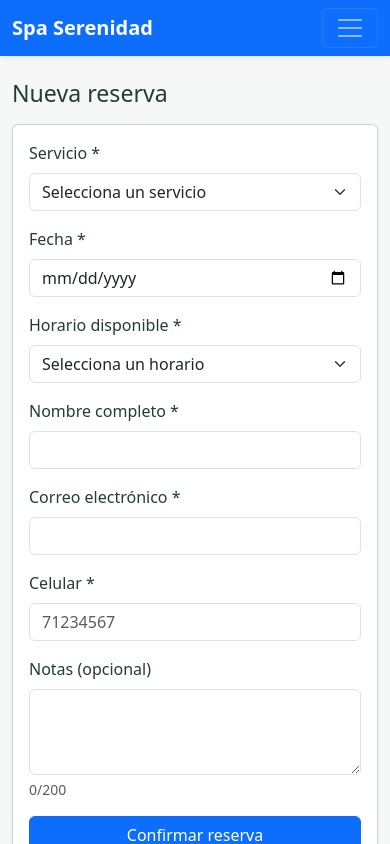
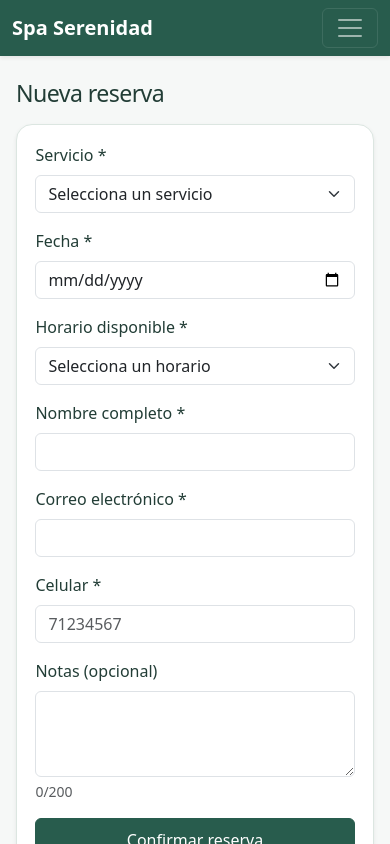
Before and after one commit to lizzy-sys/spa-reservas-angular, an Angular app: page /reservar in a window 390 px wide. Shown: the top 844 px of the page. Built offline with nearby package versions, Linux system fonts and the light colour scheme.

Commit message:
style: mejorar legibilidad, foco y distribución en celular

```diff
--- a/src/styles.scss
+++ b/src/styles.scss
@@ -2,3 +2,24 @@ body { background: #f6f8f7; color: #223d36; }
 app-root { min-height: 100vh; display: flex; flex-direction: column; }
 main { flex: 1; }
 tr.cursor-pointer { cursor: pointer; }
+
+:root { --spa-acento: #285c4d; }
+.navbar.bg-primary { background-color: var(--spa-acento) !important; }
+.btn-primary { --bs-btn-bg: #285c4d; --bs-btn-border-color: #285c4d; --bs-btn-hover-bg: #1d473b; --bs-btn-hover-border-color: #1d473b; --bs-btn-active-bg: #173b31; --bs-btn-active-border-color: #173b31; --bs-btn-disabled-bg: #285c4d; --bs-btn-disabled-border-color: #285c4d; }
+.btn-outline-primary { --bs-btn-color: #285c4d; --bs-btn-border-color: #285c4d; --bs-btn-hover-bg: #285c4d; --bs-btn-hover-border-color: #285c4d; }
+.card { border-color: #dce6e1; border-radius: 1rem; }
+h1, h2, h3 { letter-spacing: -.025em; }
+.card-title { letter-spacing: 0; }
+.form-control:focus, .form-select:focus { border-color: #47846f; box-shadow: 0 0 0 .2rem #285c4d26; }
+.table-responsive { border-radius: .75rem; }
+td, dd { overflow-wrap: anywhere; }
+a, button, input, select, textarea { scroll-margin-top: 5rem; }
+:focus-visible { outline: 3px solid #b37518; outline-offset: 3px; }
+@media (max-width: 575.98px) {
+  main.container { padding-inline: 1rem; }
+  h1 { font-size: 1.75rem; }
+  .card-body { padding: 1.15rem; }
+  .btn { min-height: 44px; }
+  .navbar .nav-link { padding-block: .75rem; }
+  .table { min-width: 480px; }
+}
```
